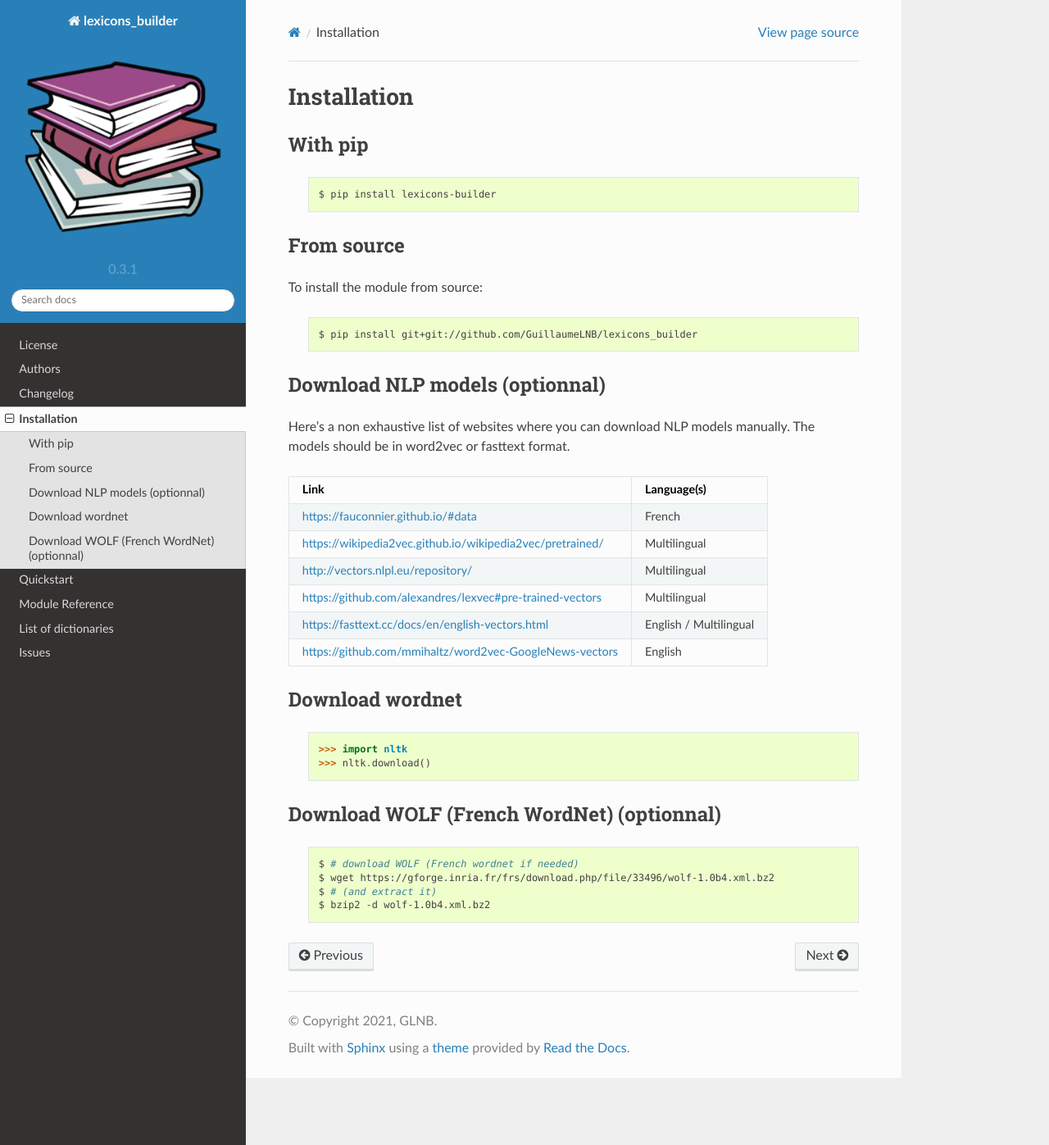
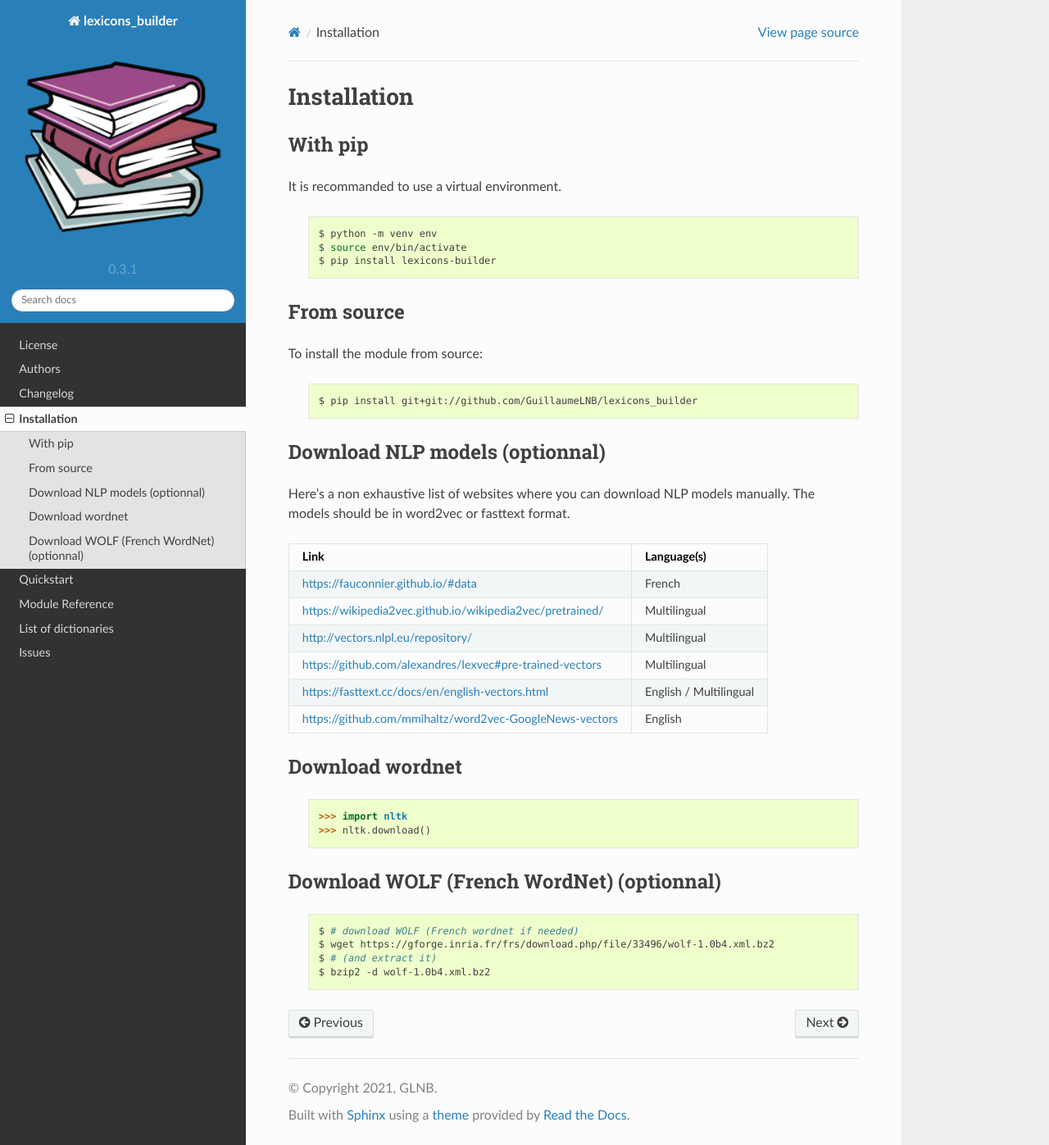
Before and after one commit to GuillaumeLNB/lexicons_builder, a Sphinx documentation site: the page built from docs/installation.rst, in a window 1280 px wide and 1397 px high. Shown: the whole window at 82% size. Built offline with Sphinx 7.4.7 and the Read the Docs theme 2.0.0, drawn with Linux system fonts in a browser that asks for light colours; the version number is read from the project's files by our own code.

Commit message:
updated doc

```diff
--- a/README.rst
+++ b/README.rst
@@ -49,8 +49,12 @@ Installation
 
 With pip
 ~~~~~~~~
+It is recommanded to use a virtual environment.
+
     .. code:: bash
 
+        $ python -m venv env
+        $ source env/bin/activate
         $ pip install lexicons-builder
 
 
--- a/docs/installation.rst
+++ b/docs/installation.rst
@@ -3,8 +3,12 @@ Installation
 
 With pip
 ~~~~~~~~
+It is recommanded to use a virtual environment.
+
     .. code:: bash
 
+        $ python -m venv env
+        $ source env/bin/activate
         $ pip install lexicons-builder
 
 
```
